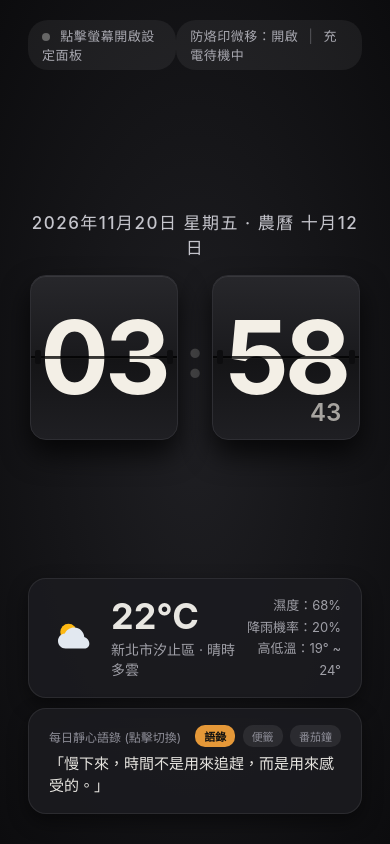
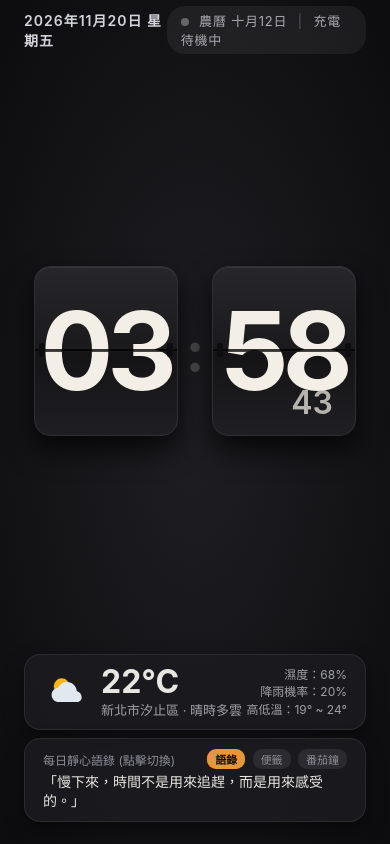
Before and after one commit to a94qu04/ipad-clock, a plain HTML site: page index.html in a window 390 px wide. Drawn offline with Linux system fonts and the light colour scheme; no server answers; grey boxes are pictures that could not be loaded.

Commit message:
Refactor styles and improve layout for components
Refactor styles and improve layout for various components including top bar, clock center area, and bottom widgets. Adjust font sizes, paddings, and margins for better responsiveness and visual consistency.

```diff
--- a/index.html
+++ b/index.html
@@ -46,7 +46,7 @@
       -webkit-box-pack: justify;
       -webkit-flex-pack: justify;
       justify-content: space-between;
-      padding: 20px 28px;
+      padding: 12px 24px 14px 24px;
       -webkit-transition: background-color 0.5s ease, color 0.5s ease, -webkit-transform 2s ease-in-out;
       transition: background-color 0.5s ease, color 0.5s ease, transform 2s ease-in-out;
     }
@@ -168,7 +168,7 @@
     }
 
     /* ==========================================================================
-       頂部狀態列
+       頂部狀態列 (精簡整合日期、農曆與電量，約佔畫面 8% 高度)
        ========================================================================== */
     .top-bar {
       display: -webkit-box;
@@ -180,15 +180,27 @@
       -webkit-box-align: center;
       -webkit-flex-align: center;
       align-items: center;
-      font-size: 15px;
-      letter-spacing: 0.5px;
+      height: 36px;
+      font-size: 16px;
+      letter-spacing: 0.8px;
       z-index: 10;
+    }
+
+    .top-date-text {
+      font-size: 18px;
+      font-weight: 600;
+      color: #d4d4dc;
+      letter-spacing: 1px;
+    }
+
+    body.theme-night .top-date-text {
+      color: #b83227;
     }
 
     .status-pill {
       display: inline-block;
-      padding: 6px 14px;
-      border-radius: 20px;
+      padding: 5px 14px;
+      border-radius: 18px;
       background: rgba(255, 255, 255, 0.06);
       font-size: 13px;
       color: #a8a8b0;
@@ -222,9 +234,12 @@
     }
 
     /* ==========================================================================
-       中央時鐘主視覺區塊
+       中央時鐘主視覺區塊 (橫式主視覺佔畫面 65% ~ 70% 高度)
        ========================================================================== */
     .clock-center-area {
+      -webkit-box-flex: 1;
+      -webkit-flex: 1;
+      flex: 1;
       display: -webkit-box;
       display: -webkit-flex;
       display: flex;
@@ -238,20 +253,8 @@
       -webkit-box-pack: center;
       -webkit-flex-pack: center;
       justify-content: center;
-      margin: auto 0;
-    }
-
-    .date-header {
-      font-size: 22px;
-      font-weight: 500;
-      margin-bottom: 16px;
-      letter-spacing: 1.5px;
-      color: #c5c5cc;
-      text-align: center;
-    }
-
-    body.theme-night .date-header {
-      color: #9e2b21;
+      width: 100%;
+      padding: 6px 0;
     }
 
     .flip-clock-row {
@@ -264,13 +267,15 @@
       -webkit-box-pack: center;
       -webkit-flex-pack: center;
       justify-content: center;
+      width: 100%;
     }
 
     .flip-card {
       position: relative;
-      width: 240px;
-      height: 250px;
-      border-radius: 22px;
+      width: 39%;
+      max-width: 440px;
+      height: 360px;
+      border-radius: 28px;
       display: -webkit-box;
       display: -webkit-flex;
       display: flex;
@@ -280,11 +285,13 @@
       -webkit-box-pack: center;
       -webkit-flex-pack: center;
       justify-content: center;
-      font-size: 165px;
+      font-size: 245px;
       font-weight: 700;
       line-height: 1;
-      letter-spacing: -4px;
+      letter-spacing: -6px;
       overflow: hidden;
+      -webkit-transition: all 0.35s ease;
+      transition: all 0.35s ease;
     }
 
     /* 翻頁鐘中間機械轉軸線與左右金屬卡榫 */
@@ -316,34 +323,59 @@
     /* 上午/下午 標示 (12小時制時顯示) */
     .ampm-tag {
       position: absolute;
-      top: 16px;
-      left: 18px;
-      font-size: 16px;
+      top: 18px;
+      left: 22px;
+      font-size: 19px;
       font-weight: 700;
       letter-spacing: 1px;
-      opacity: 0.75;
+      opacity: 0.8;
       z-index: 5;
     }
 
     /* 秒數角標 */
     .seconds-tag {
       position: absolute;
-      bottom: 14px;
-      right: 18px;
-      font-size: 24px;
+      bottom: 16px;
+      right: 22px;
+      font-size: 32px;
       font-weight: 600;
       letter-spacing: 0;
-      opacity: 0.65;
+      opacity: 0.72;
       z-index: 5;
     }
 
     .colon-separator {
-      font-size: 95px;
+      font-size: 130px;
       font-weight: 700;
-      margin: 0 16px;
-      opacity: 0.55;
+      margin: 0 18px;
+      opacity: 0.6;
       -webkit-animation: pulseColon 2s infinite;
       animation: pulseColon 2s infinite;
+    }
+
+    /* 純淨大鐘模式 (隱藏底部天氣與工具列，時鐘進一步放大佔滿全螢幕) */
+    body.pure-clock-mode .bottom-widgets {
+      display: none !important;
+    }
+
+    body.pure-clock-mode .flip-card {
+      width: 42%;
+      max-width: 500px;
+      height: 460px;
+      font-size: 310px;
+      border-radius: 34px;
+    }
+
+    body.pure-clock-mode .seconds-tag {
+      font-size: 40px;
+      bottom: 20px;
+      right: 26px;
+    }
+
+    body.pure-clock-mode .ampm-tag {
+      font-size: 22px;
+      top: 22px;
+      left: 26px;
     }
 
     @-webkit-keyframes pulseColon {
@@ -373,7 +405,7 @@
     }
 
     /* ==========================================================================
-       底部資訊卡片區 (天氣 + 桌面便籤 / 番茄鐘 / 語錄)
+       底部資訊卡片區 (扁平橫向精簡資訊列，約佔畫面 18% 高度)
        ========================================================================== */
     .bottom-widgets {
       display: -webkit-box;
@@ -386,13 +418,14 @@
       -webkit-flex-align: stretch;
       align-items: stretch;
       width: 100%;
-      max-width: 960px;
+      max-width: 100%;
+      height: 92px;
       margin: 0 auto;
     }
 
     .widget-card {
-      border-radius: 18px;
-      padding: 16px 20px;
+      border-radius: 16px;
+      padding: 10px 18px;
       display: -webkit-box;
       display: -webkit-flex;
       display: flex;
@@ -402,7 +435,7 @@
     }
 
     .weather-card {
-      width: 48%;
+      width: 49%;
       -webkit-box-pack: justify;
       -webkit-flex-pack: justify;
       justify-content: space-between;
@@ -418,9 +451,9 @@
     }
 
     .weather-icon-box {
-      width: 54px;
-      height: 54px;
-      margin-right: 14px;
+      width: 46px;
+      height: 46px;
+      margin-right: 12px;
       display: -webkit-box;
       display: -webkit-flex;
       display: flex;
@@ -433,27 +466,27 @@
     }
 
     .temp-main {
-      font-size: 36px;
+      font-size: 32px;
       font-weight: 700;
-      line-height: 1.1;
+      line-height: 1.05;
     }
 
     .weather-desc {
-      font-size: 14px;
+      font-size: 13px;
       color: #a0a0a8;
-      margin-top: 3px;
+      margin-top: 2px;
     }
 
     .weather-right {
       text-align: right;
-      font-size: 13px;
-      line-height: 1.65;
+      font-size: 12px;
+      line-height: 1.45;
       color: #a0a0a8;
     }
 
     /* 右側多功能互動卡片 (語錄 / 便籤 / 番茄鐘切換) */
     .side-card {
-      width: 49%;
+      width: 49.5%;
       -webkit-box-orient: vertical;
       -webkit-box-direction: normal;
       -webkit-flex-direction: column;
@@ -461,9 +494,9 @@
       -webkit-box-align: stretch;
       -webkit-flex-align: stretch;
       align-items: stretch;
-      -webkit-box-pack: justify;
-      -webkit-flex-pack: justify;
-      justify-content: space-between;
+      -webkit-box-pack: center;
+      -webkit-flex-pack: center;
+      justify-content: center;
       cursor: pointer;
     }
 
@@ -479,15 +512,15 @@
       align-items: center;
       font-size: 12px;
       color: #8e8e98;
-      margin-bottom: 6px;
+      margin-bottom: 4px;
     }
 
     .side-tab-btn {
       background: rgba(255, 255, 255, 0.08);
       border: none;
       color: inherit;
-      padding: 3px 9px;
-      border-radius: 10px;
+      padding: 2px 8px;
+      border-radius: 9px;
       font-size: 11px;
       margin-left: 4px;
       cursor: pointer;
@@ -505,9 +538,9 @@
     }
 
     .side-card-body {
-      font-size: 15px;
-      line-height: 1.45;
-      min-height: 44px;
+      font-size: 14px;
+      line-height: 1.35;
+      min-height: 34px;
       display: -webkit-box;
       display: -webkit-flex;
       display: flex;
@@ -706,23 +739,43 @@
     }
 
     /* ==========================================================================
-       響應式適配 (直向 iPad 與小螢幕手機預覽)
+       響應式適配 (針對舊版 iPad 1024x768 橫向、iPad Pro 橫向及直向與小螢幕微調)
        ========================================================================== */
-    @media screen and (max-width: 768px) {
+    @media screen and (orientation: landscape) and (min-width: 900px) {
       .flip-card {
-        width: 148px;
-        height: 165px;
-        font-size: 102px;
+        width: 40%;
+        max-width: 460px;
+        height: 410px;
+        font-size: 275px;
+      }
+      body.pure-clock-mode .flip-card {
+        width: 43%;
+        max-width: 520px;
+        height: 520px;
+        font-size: 345px;
+      }
+    }
+
+    @media screen and (max-width: 767px) {
+      .top-date-text {
+        font-size: 14px;
+      }
+      .flip-card {
+        width: 42%;
+        height: 170px;
+        font-size: 108px;
         border-radius: 16px;
+      }
+      body.pure-clock-mode .flip-card {
+        height: 220px;
+        font-size: 140px;
       }
       .colon-separator {
         font-size: 56px;
         margin: 0 8px;
       }
-      .date-header {
-        font-size: 17px;
-      }
       .bottom-widgets {
+        height: auto;
         -webkit-box-orient: vertical;
         -webkit-box-direction: normal;
         -webkit-flex-direction: column;
@@ -730,17 +783,18 @@
       }
       .weather-card, .side-card {
         width: 100%;
-        margin-bottom: 10px;
+        margin-bottom: 8px;
       }
     }
 
     @media screen and (orientation: portrait) and (min-width: 700px) {
       .flip-card {
-        width: 280px;
-        height: 300px;
-        font-size: 195px;
+        width: 42%;
+        height: 310px;
+        font-size: 200px;
       }
       .bottom-widgets {
+        height: auto;
         -webkit-box-orient: vertical;
         -webkit-box-direction: normal;
         -webkit-flex-direction: column;
@@ -748,7 +802,7 @@
       }
       .weather-card, .side-card {
         width: 100%;
-        margin-bottom: 14px;
+        margin-bottom: 12px;
       }
     }
   </style>
@@ -768,24 +822,20 @@
 
   <!-- 主畫面結構 -->
   <div id="app-wrapper">
-    <!-- 頂部狀態列 -->
+    <!-- 頂部極簡狀態列 (左側日期星期，右側農曆與電量/狀態) -->
     <div class="top-bar">
-      <div class="status-pill" id="awake-status-pill">
+      <div class="top-date-text" id="date-display">2026年11月20日 星期五</div>
+
+      <div class="status-pill" id="system-status-pill">
         <span class="awake-badge" id="awake-dot"></span>
-        <span id="awake-text">點擊螢幕開啟設定面板</span>
-      </div>
-
-      <div class="status-pill" id="system-status-pill">
-        <span id="burnin-indicator">防烙印微移：開啟</span>
+        <span id="lunar-display">農曆十月十二</span>
         <span style="margin: 0 6px; opacity: 0.4;">|</span>
         <span id="battery-text">充電待機中</span>
       </div>
     </div>
 
-    <!-- 中央時鐘主視覺 -->
+    <!-- 中央超大時鐘主視覺 -->
     <div class="clock-center-area">
-      <div class="date-header" id="date-display">2026年11月20日 星期五 · 農曆十月十二</div>
-
       <div class="flip-clock-row">
         <!-- 小時翻頁卡 -->
         <div class="flip-card" id="card-hour">
@@ -798,14 +848,14 @@
 
         <!-- 分鐘翻頁卡 -->
         <div class="flip-card" id="card-minute">
-          <span id="minute-digits">21</span>
+          <span id="minute-digits">53</span>
           <span class="seconds-tag" id="second-digits">00</span>
           <div class="flip-hinge"></div>
         </div>
       </div>
     </div>
 
-    <!-- 底部天氣與桌面工具列 -->
+    <!-- 底部橫向精簡天氣與桌面工具列 -->
     <div class="bottom-widgets">
       <!-- 天氣資訊卡片 -->
       <div class="widget-card weather-card" id="weather-widget">
@@ -881,6 +931,7 @@
 
       <!-- 螢幕保護與恆亮功能 -->
       <div class="control-group">
+        <button type="button" class="ctrl-btn" id="btn-pure-mode">純淨大鐘：關</button>
         <button type="button" class="ctrl-btn active" id="btn-burnin">防烙印微移：開</button>
         <button type="button" class="ctrl-btn" id="btn-awake">啟動螢幕恆亮</button>
         <button type="button" class="ctrl-btn" id="btn-fullscreen">全螢幕</button>
@@ -909,6 +960,7 @@
       var state = {
         theme: 'theme-flip',
         is24Hour: true,
+        pureClockMode: false,
         burnInProtection: true,
         keepAwakeActive: false,
         dimLevel: 0,
@@ -940,10 +992,12 @@
         try {
           var savedTheme = localStorage.getItem('retro_ipad_theme');
           var saved24 = localStorage.getItem('retro_ipad_24h');
+          var savedPure = localStorage.getItem('retro_ipad_pure');
           var savedMemo = localStorage.getItem('retro_ipad_memo');
           var savedCity = localStorage.getItem('retro_ipad_city');
           if (savedTheme) state.theme = savedTheme;
           if (saved24 !== null) state.is24Hour = (saved24 === 'true');
+          if (savedPure !== null) state.pureClockMode = (savedPure === 'true');
           if (savedMemo) state.memoText = savedMemo;
           if (savedCity) {
             var parts = savedCity.split(',');
@@ -1012,7 +1066,8 @@
         var lunarInfo = getLunarOrPeriodText(now);
 
         document.getElementById('date-display').textContent =
-          year + '年' + month + '月' + day + '日 ' + weekStr + ' · ' + lunarInfo;
+          year + '年' + month + '月' + day + '日 ' + weekStr;
+        document.getElementById('lunar-display').textContent = lunarInfo;
 
         var rawHours = now.getHours();
         var minutes = now.getMinutes();
@@ -1223,15 +1278,15 @@
 
       // ========================================================================
       // 螢幕防烙印微移保護 (Burn-in Pixel Shift)
-      // 每 90 秒極其緩慢地微調畫面座標 (-6px ~ +6px)
+      // 每 90 秒極其緩慢地微調畫面座標 (-3px ~ +3px)
       // ========================================================================
       var shiftStep = 0;
       var shiftOffsets = [
         { x: 0, y: 0 },
-        { x: 5, y: 3 },
-        { x: 3, y: -5 },
-        { x: -5, y: -3 },
-        { x: -3, y: 5 }
+        { x: 3, y: 2 },
+        { x: 2, y: -3 },
+        { x: -3, y: -2 },
+        { x: -2, y: 3 }
       ];
 
       setInterval(function() {
@@ -1254,7 +1309,6 @@
       function toggleKeepAwake() {
         var video = document.getElementById('keep-awake-video');
         var dot = document.getElementById('awake-dot');
-        var text = document.getElementById('awake-text');
         var btn = document.getElementById('btn-awake');
 
         if (!state.keepAwakeActive) {
@@ -1264,7 +1318,6 @@
               playPromise.then(function() {
                 state.keepAwakeActive = true;
                 dot.className = 'awake-badge active';
-                text.textContent = '螢幕恆亮模式已啟動';
                 btn.className = 'ctrl-btn active';
                 btn.textContent = '恆亮已啟動';
                 showToast('已啟動螢幕防休眠模式，建議插上電源使用');
@@ -1274,7 +1327,6 @@
             } else {
               state.keepAwakeActive = true;
               dot.className = 'awake-badge active';
-              text.textContent = '螢幕恆亮模式已啟動';
               btn.className = 'ctrl-btn active';
               btn.textContent = '恆亮已啟動';
               showToast('已啟動螢幕防休眠模式');
@@ -1286,7 +1338,6 @@
           video.pause();
           state.keepAwakeActive = false;
           dot.className = 'awake-badge';
-          text.textContent = '點擊螢幕開啟設定面板';
           btn.className = 'ctrl-btn';
           btn.textContent = '啟動螢幕恆亮';
           showToast('已關閉網頁恆亮模式');
@@ -1336,15 +1387,34 @@
       // ========================================================================
       // 事件綁定與初始化
       // ========================================================================
+      function applyBodyClasses() {
+        var cls = state.theme;
+        if (state.pureClockMode) {
+          cls += ' pure-clock-mode';
+        }
+        document.body.className = cls;
+      }
+
       function applyTheme(themeName) {
         state.theme = themeName;
-        document.body.className = themeName;
+        applyBodyClasses();
         saveSetting('retro_ipad_theme', themeName);
 
         var themeBtns = document.querySelectorAll('[data-theme]');
         for (var i = 0; i < themeBtns.length; i++) {
           var b = themeBtns[i];
           b.className = (b.getAttribute('data-theme') === themeName) ? 'ctrl-btn active' : 'ctrl-btn';
+        }
+      }
+
+      function applyPureClockMode(isPure) {
+        state.pureClockMode = isPure;
+        applyBodyClasses();
+        saveSetting('retro_ipad_pure', isPure);
+        var btnPure = document.getElementById('btn-pure-mode');
+        if (btnPure) {
+          btnPure.className = isPure ? 'ctrl-btn active' : 'ctrl-btn';
+          btnPure.textContent = isPure ? '純淨大鐘：開' : '純淨大鐘：關';
         }
       }
 
@@ -1407,13 +1477,17 @@
           document.getElementById('dimmer-overlay').style.opacity = (val / 100).toFixed(2);
         });
 
+        // 純淨大鐘模式開關
+        document.getElementById('btn-pure-mode').addEventListener('click', function() {
+          applyPureClockMode(!state.pureClockMode);
+          showToast(state.pureClockMode ? '已開啟純淨大鐘模式（隱藏底部資訊）' : '已恢復顯示天氣與小工具列');
+        });
+
         // 防烙印開關
         document.getElementById('btn-burnin').addEventListener('click', function() {
           state.burnInProtection = !state.burnInProtection;
           this.className = state.burnInProtection ? 'ctrl-btn active' : 'ctrl-btn';
           this.textContent = state.burnInProtection ? '防烙印微移：開' : '防烙印微移：關';
-          document.getElementById('burnin-indicator').textContent =
-            state.burnInProtection ? '防烙印微移：開啟' : '防烙印微移：關閉';
         });
 
         // 螢幕恆亮按鈕
@@ -1482,6 +1556,7 @@
       window.onload = function() {
         loadSavedSettings();
         applyTheme(state.theme);
+        applyPureClockMode(state.pureClockMode);
         document.getElementById('btn-format').textContent = state.is24Hour ? '24小時制' : '12小時制';
         initEvents();
         initBatteryMonitor();
```
